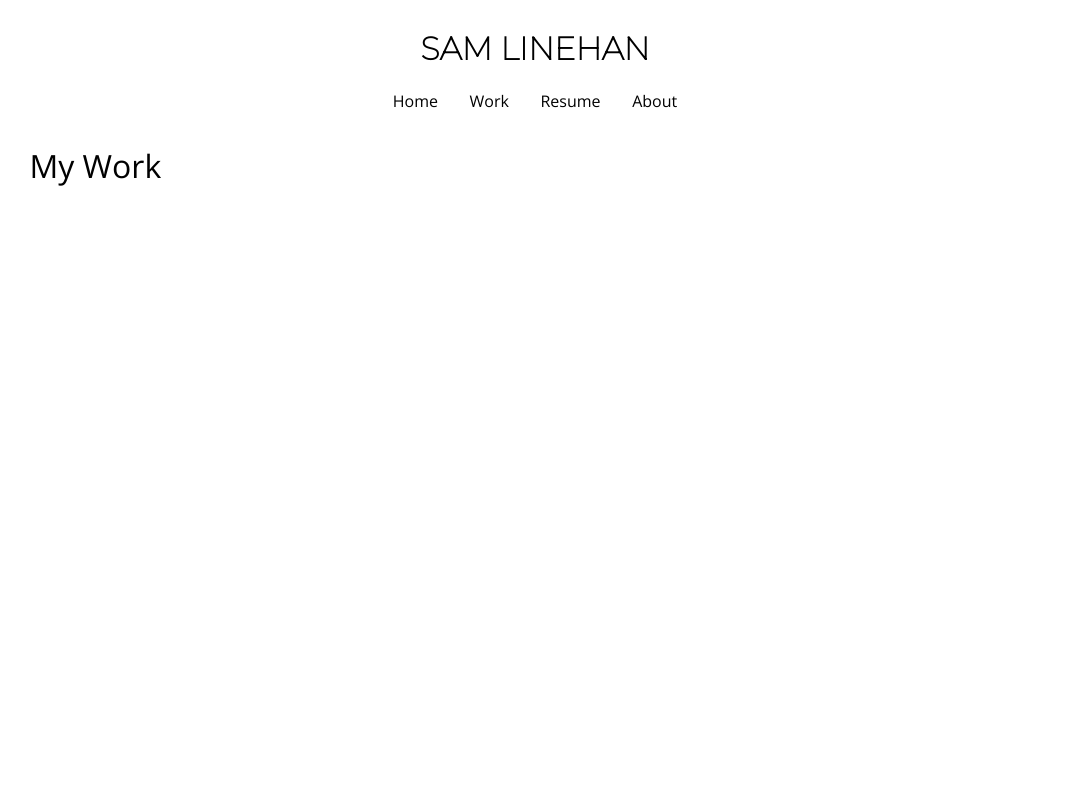
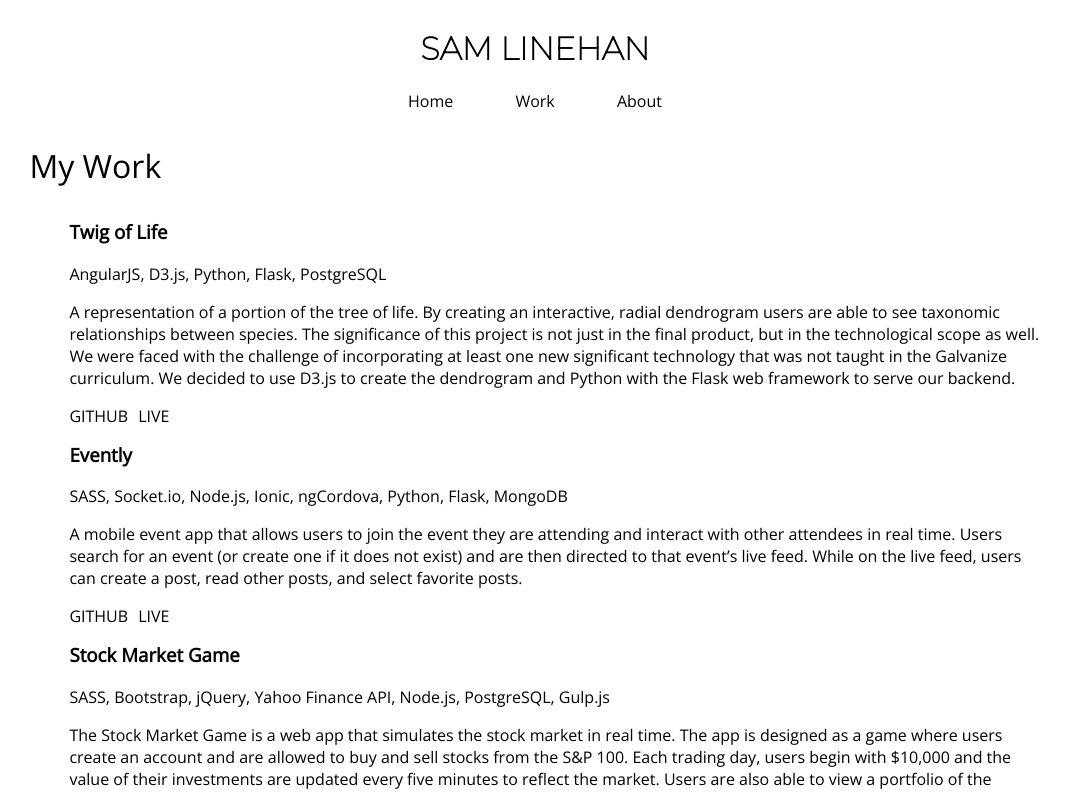
Before and after one commit to SamLinehan/SamLinehan.github.io, a Vue app: page /#/work in a window 1280 px wide. Shown: the top 792 px of the page, without its empty margins (105-1174 px from the left). Built offline with nearby package versions, Linux system fonts and the light colour scheme.

Commit message:
added work

```diff
--- a/src/App.vue
+++ b/src/App.vue
@@ -5,7 +5,7 @@
       <nav>
         <router-link to="/">Home</router-link>
         <router-link to="/work">Work</router-link>
-        <router-link to="/resume">Resume</router-link>
+        <!--<router-link to="/resume">Resume</router-link>-->
         <router-link to="/about">About</router-link>
       </nav>
     </header>
--- a/src/components/Home.vue
+++ b/src/components/Home.vue
@@ -2,8 +2,8 @@
     <div id="home">
         <p class="title">Software Engineer</p>
         <section>
-            <button name="about">About Me</button>
-            <button name="work">My Work</button>
+            <router-link to="/about" tag="button">About Me</router-link>
+            <router-link to="/work" tag="button">My Work</router-link>
         </section>
     </div>
 </template>
@@ -33,10 +33,14 @@ export default {
         height: 50px;
         text-align: left;
         font-size: 16px;
+        transition: background .2s ease-in;
+        transition: color .2s ease-in;
     }
 
     button:hover {
         cursor: pointer;
+        background: black;
+        color: white;
     }
 }
 
--- a/src/components/Resume.vue
+++ b/src/components/Resume.vue
@@ -3,7 +3,7 @@
         <p class="title">Resume</p>
         <section>
             <p>If you fancy killing trees and want to print a copy, please
-            <a href="" target="_blank">Click Here</a>.</p>
+            <a href="./resume-linehan-samuel.pdf" target="_blank">Click Here</a>.</p>
         </section>
     </div>
 </template>
--- a/src/components/Work.vue
+++ b/src/components/Work.vue
@@ -1,12 +1,57 @@
 <template>
     <div id="work">
         <p class="title">My Work</p>
+        <ul>
+            <li v-for="project in projects">
+                <div>
+                    <h3>{{ project.name }}</h3>
+                    <p>{{ project.tech }}</p>
+                    <p>{{ project.description}}</p>
+                    <a class="github" :href="project.githubLink">GITHUB</a>
+                    <a class="web" :href="project.webLink">LIVE</a>
+                </div>
+            </li>
+        </ul>
     </div>
 </template>
 
 <script>
     export default {
-      name: 'work'
+      name: 'work',
+      data () {
+        return {
+          projects: [
+            {
+              name: 'Twig of Life',
+              tech: 'AngularJS, D3.js, Python, Flask, PostgreSQL',
+              description: 'A representation of a portion of the tree of life. By creating an interactive, radial dendrogram users are able to see taxonomic relationships between species. The significance of this project is not just in the final product, but in the technological scope as well. We were faced with the challenge of incorporating at least one new significant technology that was not taught in the Galvanize curriculum. We decided to use D3.js to create the dendrogram and Python with the Flask web framework to serve our backend.',
+              githubLink: 'https://github.com/TelegraphMoarInterstices',
+              webLink: 'https://twig-of-life.firebaseapp.com/#/'
+            },
+            {
+              name: 'Evently',
+              tech: 'SASS, Socket.io, Node.js, Ionic, ngCordova, Python, Flask, MongoDB',
+              description: 'A mobile event app that allows users to join the event they are attending and interact with other attendees in real time.  Users search for an event (or create one if it does not exist) and are then directed to that event’s live feed. While on the live feed, users can create a post, read other posts, and select favorite posts.',
+              githubLink: 'https://github.com/SamLinehan/evently-front-end',
+              webLink: 'https://linehan-capstone.firebaseapp.com/#/home'
+            },
+            {
+              name: 'Stock Market Game',
+              tech: 'SASS, Bootstrap, jQuery, Yahoo Finance API, Node.js, PostgreSQL, Gulp.js',
+              description: 'The Stock Market Game is a web app that simulates the stock market in real time. The app is designed as a game where users create an account and are allowed to buy and sell stocks from the S&P 100. Each trading day, users begin with $10,000 and the value of their investments are updated every five minutes to reflect the market. Users are also able to view a portfolio of the stocks they own as well as how they are performing against other users. At the end of the trading day, all ending balances are tallied and stored in each individual user\'s balance history.',
+              githubLink: 'https://github.com/SamLinehan/fe_stock_kings',
+              webLink: 'https://youtu.be/JUOCFfqog7Q'
+            },
+            {
+              name: 'The Dark Star Project',
+              tech: 'SASS, jQuery, Star API',
+              description: 'The Dark Star Project is a web app that gives users information about the stars in our galaxy. Some of this information includes the distance in light years from earth, the luminosity of that stars, and whether or not there are any exo-planets in a star’s system. The data used in this project comes from Star API, which compiled public data provided by the American Museum of Natural History. To access information about a star, the user types the name of that star into the search bar and presses submit. There is also a random generated list of stars to aide the user in their search because the majority of stars aren’t known.',
+              githubLink: 'https://github.com/SamLinehan/front_end_project',
+              webLink: 'https://dsproject.firebaseapp.com/'
+            }
+          ]
+        }
+      }
     }
 </script>
 
@@ -19,5 +64,31 @@
         .title {
             font-size: 32px;
         }
+        ul {
+            margin-top: 0;
+            list-style-type: none;
+        }
+        li {
+            margin-bottom: 15px;
+        }
+        h3 {
+            margin-top: 0;
+        }
+        a, a:visited, a:active {
+            color: inherit;
+            text-decoration: none;
+        }
+
+        .github {
+            margin-right: 10px;
+        }
+
+        .github:hover {
+            color: #039be5;
+        }
+
+        .web:hover {
+            color: #d32f2f;
+        }
     }
 </style>
```
